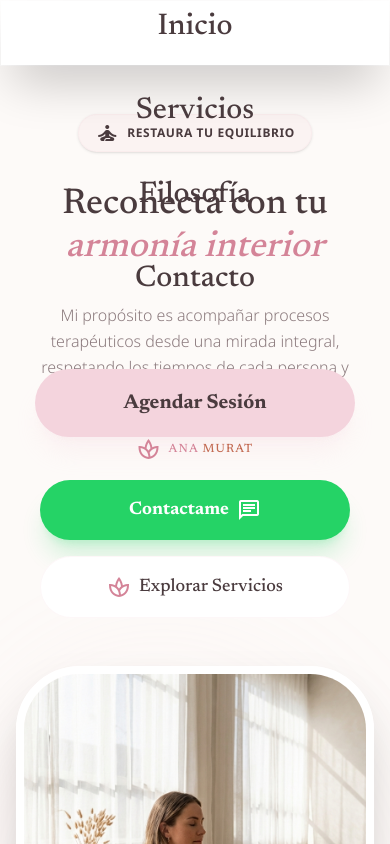
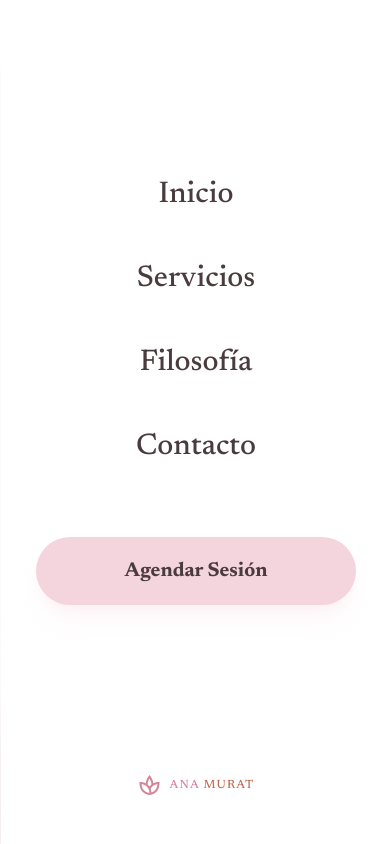
Before and after one commit to fmonfasani/AnaReiki, a Next.js app: page / in a window 390 px wide. Both pictures are taken after a click on the button "Toggle menu". Shown: the top 844 px of the page. Built offline with nearby package versions, Linux system fonts and the light colour scheme.

Commit message:
UI Fix: fixed mobile menu transparency and forced solid full-screen background

```diff
--- a/src/components/Navbar.tsx
+++ b/src/components/Navbar.tsx
@@ -95,11 +95,11 @@ export default function Navbar() {
       <AnimatePresence>
         {isOpen && (
           <motion.div
-            initial={{ y: "-100%" }}
-            animate={{ y: 0 }}
-            exit={{ y: "-100%" }}
-            transition={{ type: "spring", damping: 25, stiffness: 200 }}
-            className="fixed inset-0 z-[100] bg-white dark:bg-[#1b1214] md:hidden flex flex-col shadow-2xl"
+            initial={{ opacity: 0, scale: 1.1 }}
+            animate={{ opacity: 1, scale: 1 }}
+            exit={{ opacity: 0, scale: 1.1 }}
+            transition={{ duration: 0.2 }}
+            className="fixed inset-0 z-[9999] bg-white dark:bg-[#1b1214] md:hidden flex flex-col w-screen h-screen"
           >
             <div className="flex flex-col items-center justify-center flex-grow gap-10 px-8">
               <nav className="flex flex-col items-center gap-8 w-full">
```
